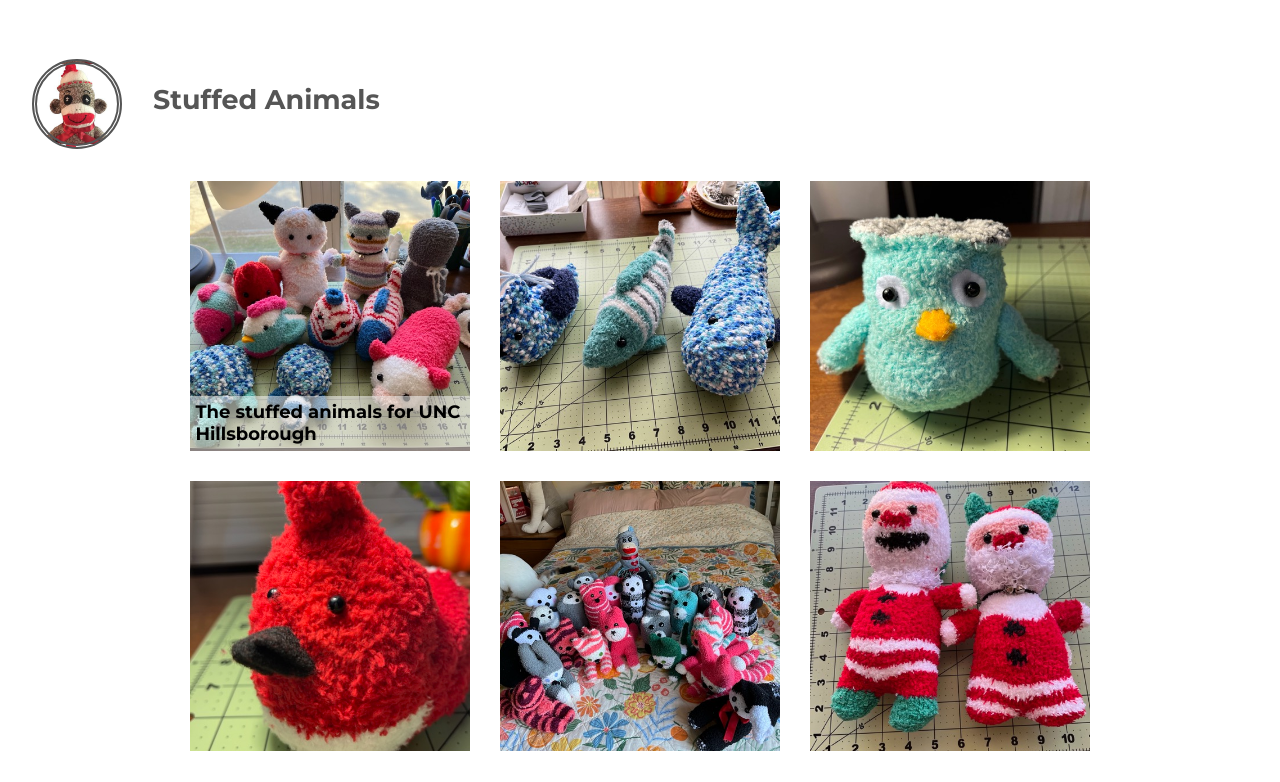
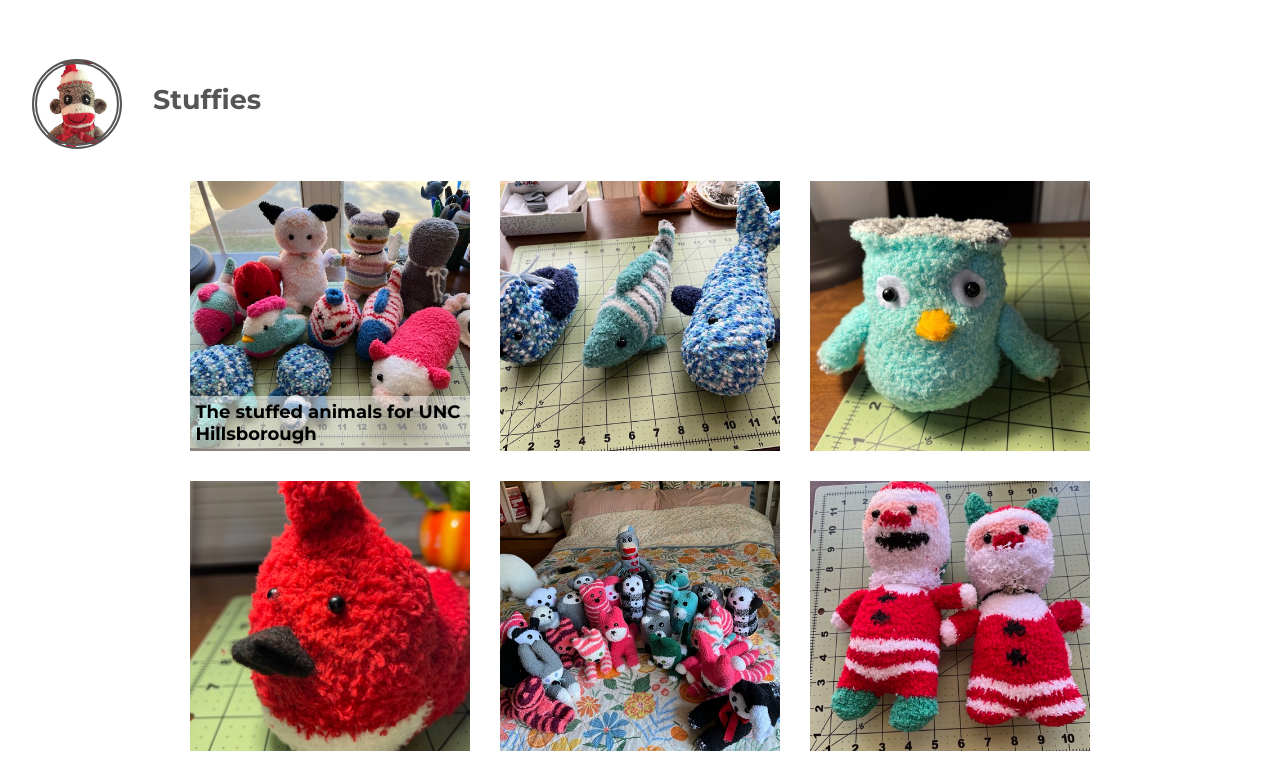
Before and after one commit to HirokoS/SockMonkey, a plain HTML site: page gallery.html in a window 1280 px wide. Shown: the part 1056-1838 px from the top of the page. Drawn offline with Linux system fonts and the light colour scheme.

Commit message:
contents revised

```diff
--- a/gallery.html
+++ b/gallery.html
@@ -51,7 +51,7 @@
     </section>
 
     <section >
-        <div class="icon"></div><span class="icon-text">Stuffed Animals</span>
+        <div class="icon"></div><span class="icon-text">Stuffies</span>
     </section>
 
     <section class="cards">
```
